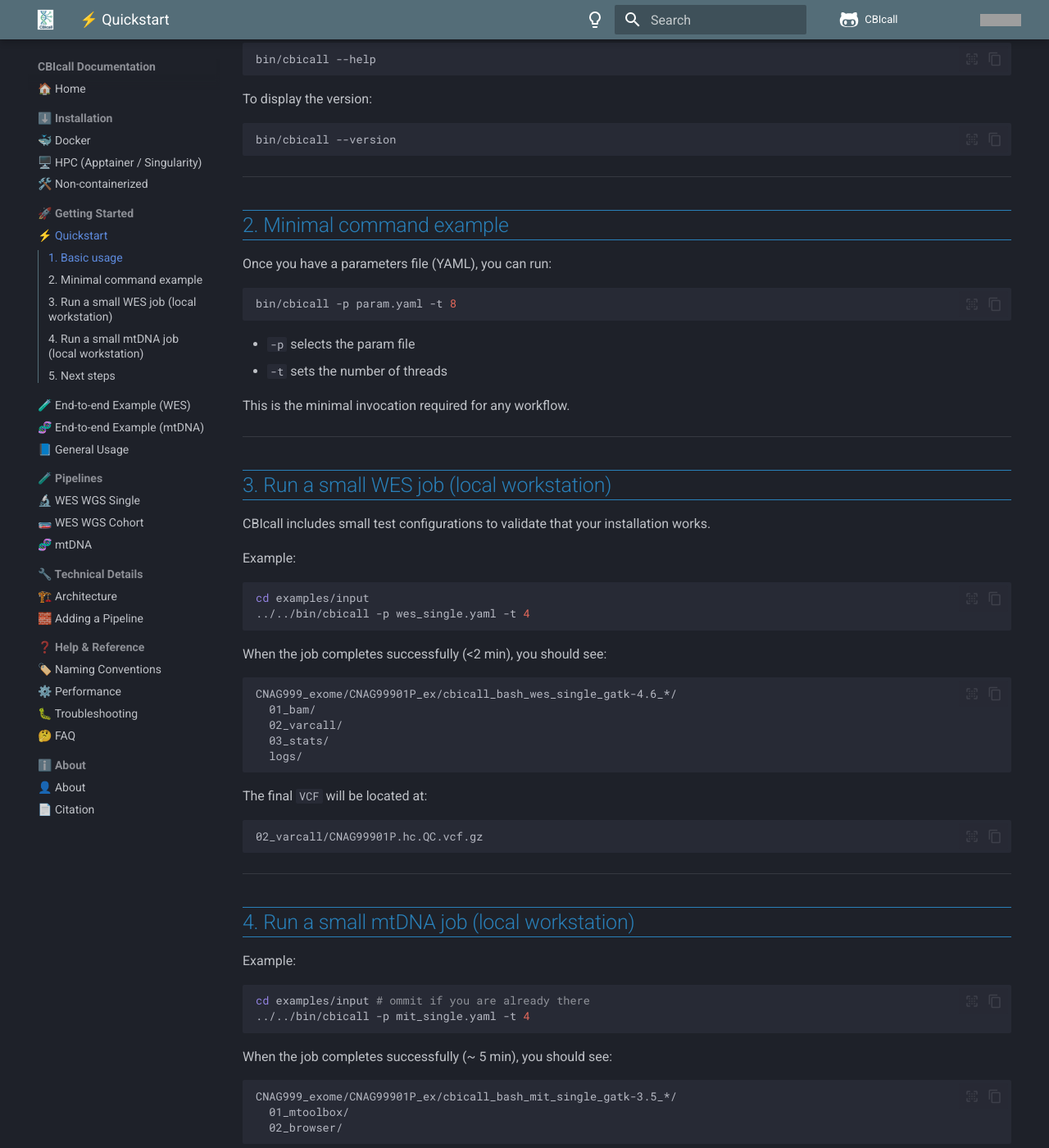
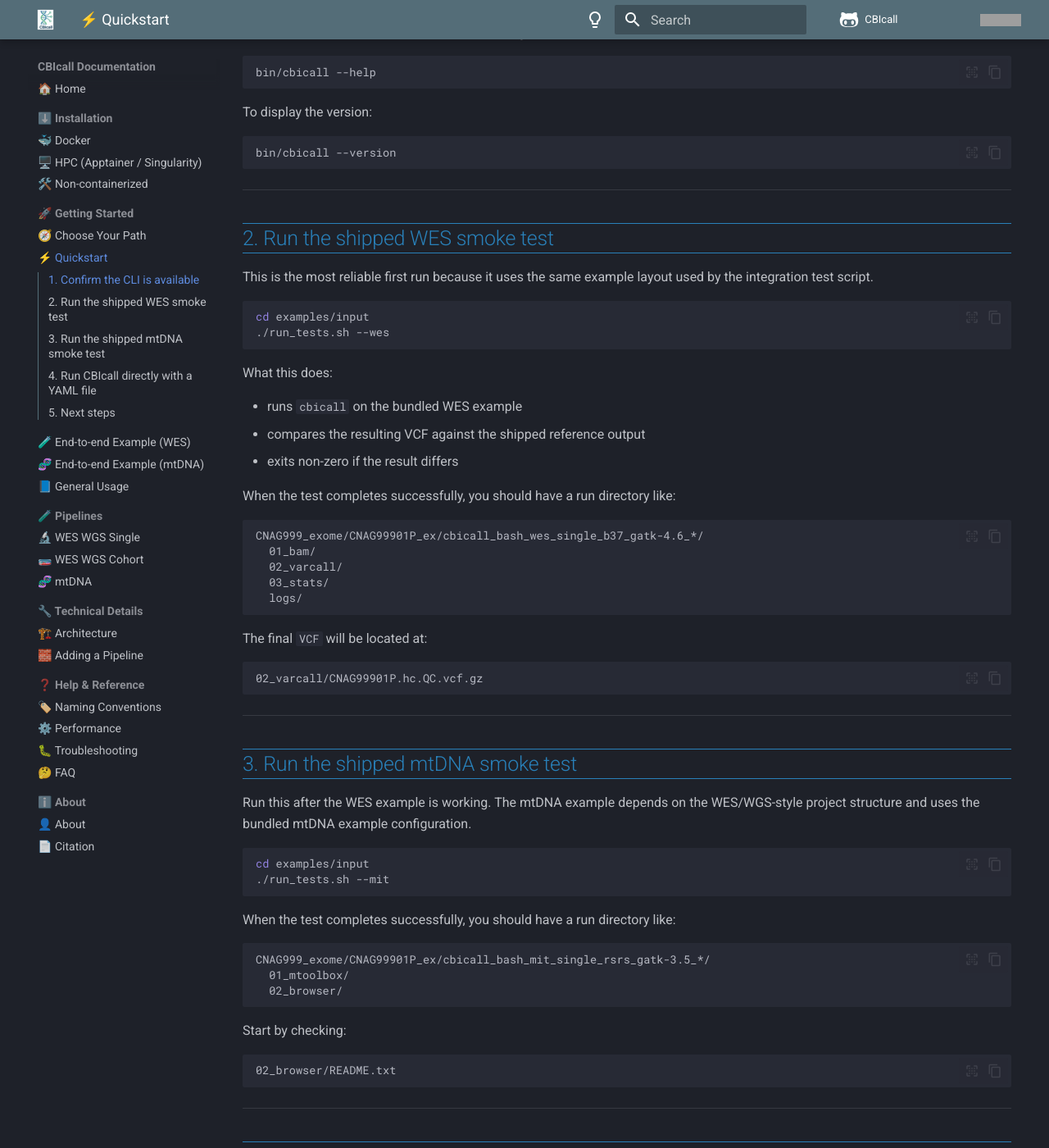
Before and after one commit to CNAG-Biomedical-Informatics/cbicall, an MkDocs documentation site: the page built from docs/usage/quickstart.md, in a window 1280 px wide and 1400 px high, scrolled down 339 px. Shown: the whole window at 82% size. Built offline with MkDocs 1.6.1 and Material for MkDocs 9.7.7, drawn with Linux system fonts in a browser that asks for light colours; nearby versions of some CDN libraries; library files that are not in the unit come from our copies; comment, search, counter and statistics services are not loaded; some of the changed text lies outside the part shown; grey boxes are pictures that could not be loaded.

Commit message:
Update docs

````diff
--- a/docs/usage/quickstart.md
+++ b/docs/usage/quickstart.md
@@ -1,11 +1,12 @@
 # Quickstart
 
-This page provides a minimal introduction to using CBIcall.
-It focuses on **basic commands**, **help options**, and **a simple built-in test run**.
+This page is the shortest path to a validated local test run using the example data shipped in the repository.
+
+If you first need to decide which installation method or workflow applies to you, start with [Choose your path](choose-your-path.md).
 
 ---
 
-## 1. Basic usage
+## 1. Confirm the CLI is available
 
 You can check the command-line interface using:
 
@@ -21,36 +22,25 @@ bin/cbicall --version
 
 ---
 
-## 2. Minimal command example
+## 2. Run the shipped WES smoke test
 
-Once you have a parameters file (YAML), you can run:
-
-```bash
-bin/cbicall -p param.yaml -t 8
-```
-
-- `-p` selects the param file
-- `-t` sets the number of threads
-
-This is the minimal invocation required for any workflow.
-
----
-
-## 3. Run a small WES job (local workstation)
-
-CBIcall includes small test configurations to validate that your installation works.
-
-Example:
+This is the most reliable first run because it uses the same example layout used by the integration test script.
 
 ```bash
 cd examples/input
-../../bin/cbicall -p wes_single.yaml -t 4
+./run_tests.sh --wes
 ```
 
-When the job completes successfully (<2 min), you should see:
+What this does:
+
+- runs `cbicall` on the bundled WES example
+- compares the resulting VCF against the shipped reference output
+- exits non-zero if the result differs
+
+When the test completes successfully, you should have a run directory like:
 
 ```
-CNAG999_exome/CNAG99901P_ex/cbicall_bash_wes_single_gatk-4.6_*/
+CNAG999_exome/CNAG99901P_ex/cbicall_bash_wes_single_b37_gatk-4.6_*/
   01_bam/
   02_varcall/
   03_stats/
@@ -64,24 +54,24 @@ The final `VCF` will be located at:
 
 ---
 
-## 4. Run a small mtDNA job (local workstation)
+## 3. Run the shipped mtDNA smoke test
 
-Example:
+Run this after the WES example is working. The mtDNA example depends on the WES/WGS-style project structure and uses the bundled mtDNA example configuration.
 
 ```bash
-cd examples/input # ommit if you are already there
-../../bin/cbicall -p mit_single.yaml -t 4
+cd examples/input
+./run_tests.sh --mit
 ```
 
-When the job completes successfully (~ 5 min), you should see:
+When the test completes successfully, you should have a run directory like:
 
-```
-CNAG999_exome/CNAG99901P_ex/cbicall_bash_mit_single_gatk-3.5_*/
+```text
+CNAG999_exome/CNAG99901P_ex/cbicall_bash_mit_single_rsrs_gatk-3.5_*/
   01_mtoolbox/
   02_browser/
 ```
 
-We recommend you to check:
+Start by checking:
 
 ```
 02_browser/README.txt
@@ -89,9 +79,23 @@ We recommend you to check:
 
 ---
 
+## 4. Run CBIcall directly with a YAML file
+
+Once the smoke tests work, the minimal direct invocation is:
+
+```bash
+bin/cbicall -p param.yaml -t 8
+```
+
+- `-p` selects the parameter file
+- `-t` sets the number of threads
+
+---
 
 ## 5. Next steps
 
-For a complete, real-case workflow demonstration, see:
+- Use [Choose your path](choose-your-path.md) if you are still deciding between installation methods or workflows.
+- For a realistic WES walkthrough, see [End-to-end example WES](end-to-end-example-wes.md).
+- For mtDNA, see [End-to-end example mtDNA](end-to-end-example-mit.md).
 
 [➡️ End-to-end example WES](end-to-end-example-wes.md){ .md-button .md-button--primary }
--- a/mkdocs.yml
+++ b/mkdocs.yml
@@ -76,14 +76,15 @@ nav:
       - "🛠️  Non-containerized": installation/non-containerized.md
 
   - "🚀 Getting Started":
+    - "🧭 Choose Your Path": usage/choose-your-path.md
     - "⚡ Quickstart": usage/quickstart.md
     - "🧪 End-to-end Example (WES)": usage/end-to-end-example-wes.md
     - "🧬 End-to-end Example (mtDNA)": usage/end-to-end-example-mit.md
     - "📘 General Usage": usage/usage.md
 
   - "🧪 Pipelines":
-      - "🔬 WES WGS Single":  pipelines/wes_wgs_single.md
-      - "🧫 WES WGS Cohort": pipelines/wes_wgs_cohort.md
+      - "🔬 WES WGS Single":  pipelines/wes-wgs-single.md
+      - "🧫 WES WGS Cohort": pipelines/wes-wgs-cohort.md
       - "🧬 mtDNA": pipelines/mtdna.md
 
   - "🔧 Technical Details":
````
Also changed, not shown: docs/index.md (+1 -0 lines), docs/usage/choose-your-path.md (added, +99 -0 lines), docs/usage/end-to-end-example-mit.md (+2 -2 lines), docs/usage/end-to-end-example-wes.md (+2 -2 lines), docs/pipelines/wes-wgs-cohort.md (renamed from docs/pipelines/wes_wgs_cohort.md), docs/pipelines/wes-wgs-single.md (renamed from docs/pipelines/wes_wgs_single.md), 2 other files.
